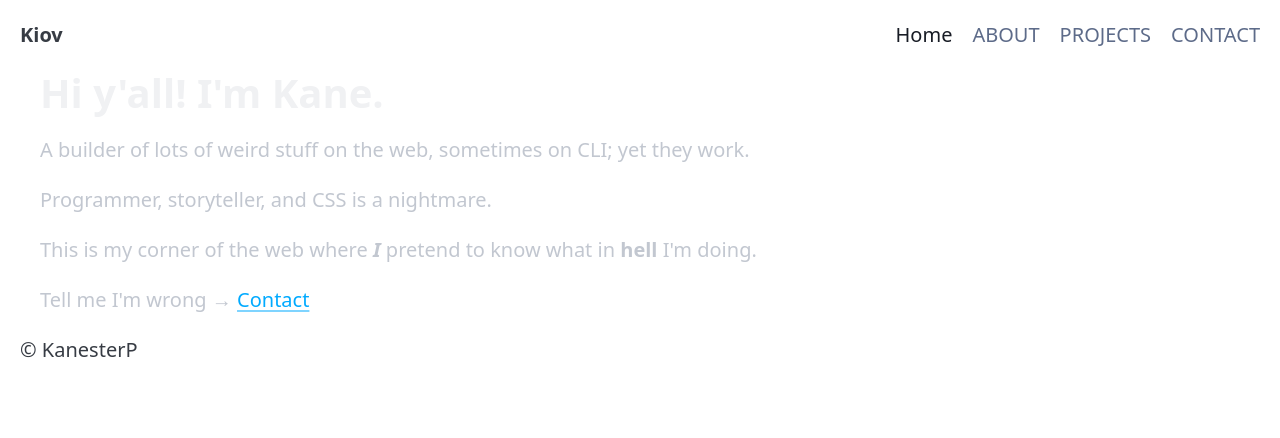
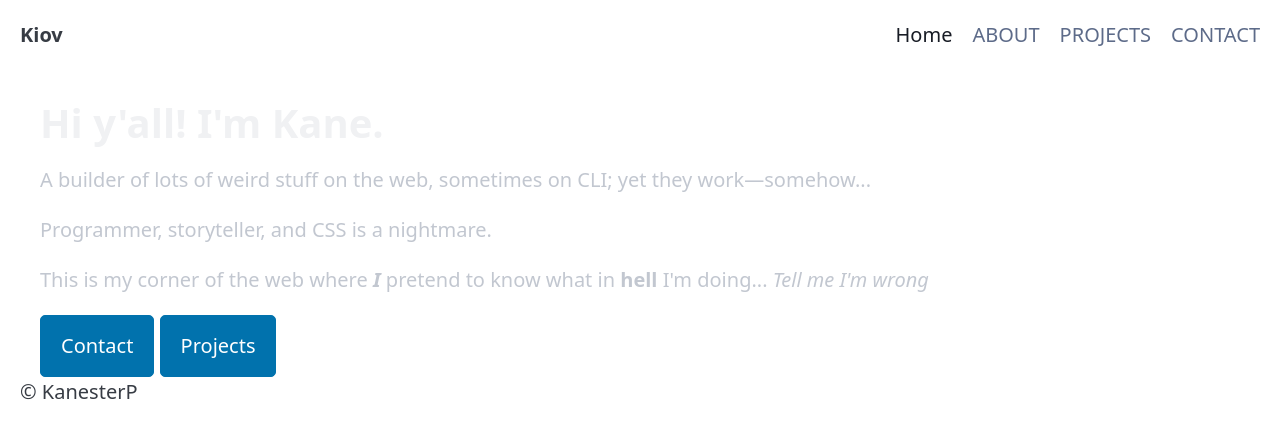
Before and after one commit to Kanester/portfolio, a SvelteKit app: page / in a window 1280 px wide. Shown: the top 438 px of the page. Built offline with nearby package versions, Linux system fonts and the light colour scheme.

Commit message:
--no-message

```diff
--- a/src/routes/+page.svelte
+++ b/src/routes/+page.svelte
@@ -1,7 +1,9 @@
 <div class="container" data-theme="dark">
+  <br/>
   <h1>Hi y'all! I'm Kane.</h1>
-  <p>A builder of lots of weird stuff on the web, sometimes on CLI; yet they work.</p>
+  <p>A builder of lots of weird stuff on the web, sometimes on CLI; yet they work—somehow...</p>
   <p>Programmer, storyteller, and CSS is a nightmare.</p>
-  <p>This is my corner of the web where <strong><i>I</i></strong> pretend to know what in <strong>hell</strong> I'm doing.</p>
-  <p>Tell me I'm wrong &rarr; <a href="/contact">Contact</a></p>
+  <p>This is my corner of the web where <strong><i>I</i></strong> pretend to know what in <strong>hell</strong> I'm doing... <i>Tell me I'm wrong</i></p>
+  <a role="button" href="contact">Contact</a>
+  <a role="button" href="projects">Projects</a>
 </div>
```
